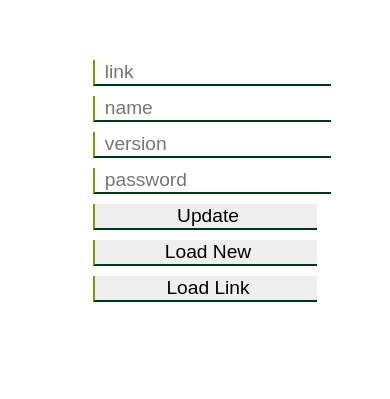
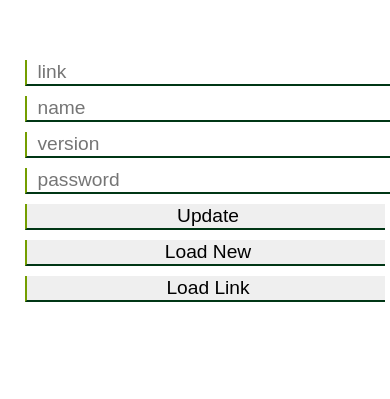
Before and after one commit to eliotmasset/NetAcadServer, a website: page metadata.html in a window 390 px wide. Shown: the part 108-507 px from the top of the page. Drawn offline with Linux system fonts and the light colour scheme; no server answers.

Commit message:
make responsive

```diff
--- a/metadata.html
+++ b/metadata.html
@@ -47,6 +47,15 @@
             border-left: 2px #749e00 solid;
             border-right: grey 2px solid;
         }
+        @media only screen and (max-width: 600px) {
+            div {
+            padding: 0 2%;
+            margin-top: 150px;
+            justify-content: center;
+
+        }
+
+}
     </style>
 </head>
 
```
